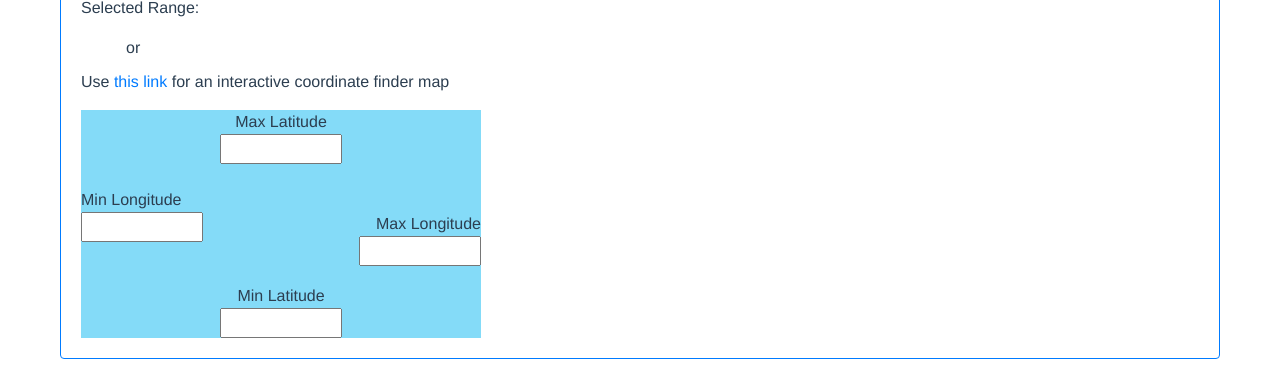
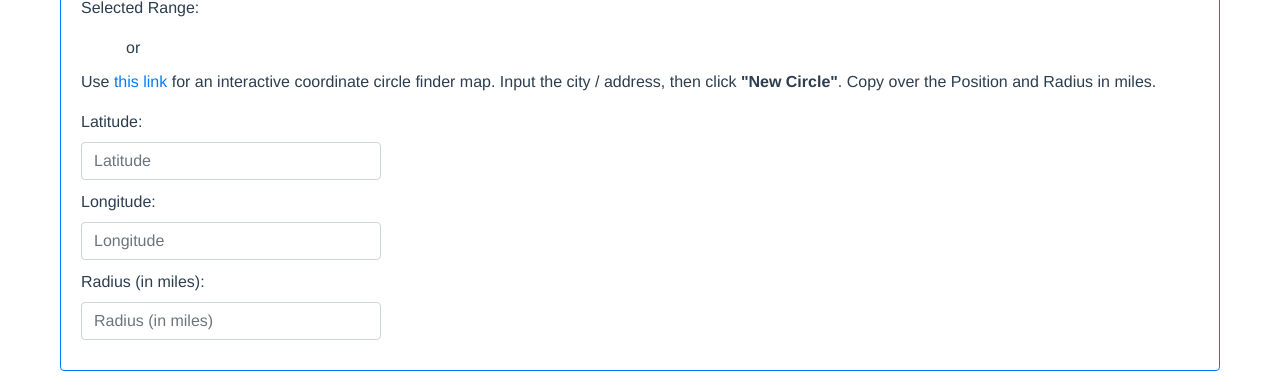
Before and after one commit to veronicabuss/tweather, a Vue app in the folder frontend/: page / in a window 1280 px wide. Shown: the part 299-689 px from the top of the page. Built offline with nearby package versions, Linux system fonts and the light colour scheme.

Commit message:
Switched from coordinate box to coordinate circle

```diff
--- a/frontend/src/components/Home.vue
+++ b/frontend/src/components/Home.vue
@@ -43,23 +43,19 @@
         <!-- Styling - ignore -->
         <p class="or-label">or</p>
 
-        <b-form>
-          <!-- Link to website where finding coordinates is really easy -->
-          <p>Use <a href="https://www.openstreetmap.org/export#map=13/42.2914/-85.5780">this link</a> for an interactive coordinate finder map</p>
-          <!-- Input coordinates box -->
-          <div class="input-coordinates-box">
-            <!-- TODO: Fix styling for these and link default values for cities-->
-            <label for="max-latitude">Max Latitude</label>
-            <input type="text" name="max-latitude" id="id-max-latitude" size="10">
-            <br> <br>
-            <label for="min-longitude" style="text-align:left">Min Longitude</label>
-            <input type="text" name="min-longitude" id="id-min-longitude" size="10">
-            <label for="max-longitude" style="text-align: right">Max Longitude</label>
-            <input type="text" name="max-longitude" id="id-max-longitude" size="10">
-            <br> <br>
-            <label for="min-latitude">Min Latitude</label>
-            <input type="text" name="min-latitude" id="id-min-latitude" size="10">
-          </div>
+        <!-- Link to website where finding a coordinate circle is really easy -->
+        <p>Use <a href="https://www.mapdevelopers.com/draw-circle-tool.php">this link</a> for an interactive coordinate circle finder map.
+          Input the city / address, then click <b>"New Circle"</b>. Copy over the Position and Radius in miles.</p>
+
+        <!-- Coordinate Circle Inputs -->
+        <b-form class="coordinate-circle-wrapper">
+          <!-- TODO: Fix styling so labels are inline  -->
+          <label for="id-latitude">Latitude: </label>
+          <b-form-input v-model="text" id="id-latitude" placeholder="Latitude"></b-form-input>
+          <label for="id-longitude">Longitude: </label>
+          <b-form-input v-model="text" id="id-longitude" placeholder="Longitude"></b-form-input>
+          <label for="id-radius">Radius (in miles): </label>
+          <b-form-input v-model="text" id="id-radius" placeholder="Radius (in miles)"></b-form-input>
         </b-form>
 
       </b-card>
@@ -95,21 +91,11 @@ export default {
 </script>
 
 <style>
-label {
-  display: block;
-  margin: 0px
+#id-latitude, #id-longitude, #id-radius{
+  margin-bottom: 10px;
 }
-.input-coordinates-box{
-  background-color: rgb(132, 219, 248);
-  width: 400px;
-  text-align: center;
-  display: table;
-}
-#id-max-longitude{
-  float: right;
-}
-#id-min-longitude{
-  float: left;
+.coordinate-circle-wrapper{
+  width: 300px
 }
 .or-label{
   margin: 10px 45px;
```
